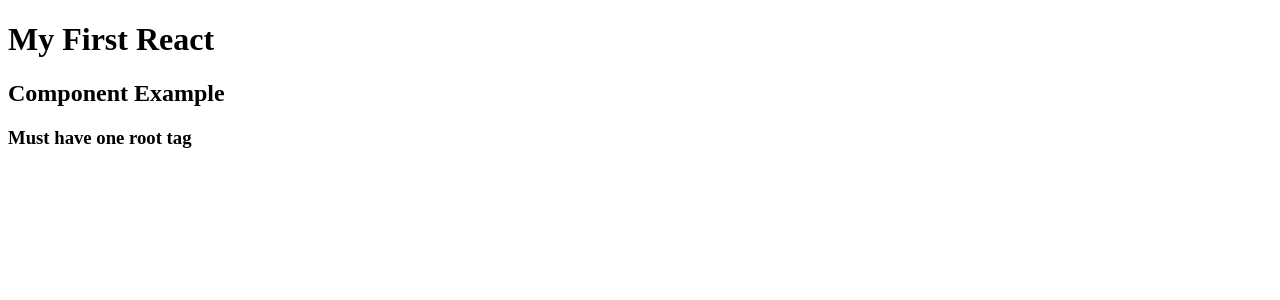
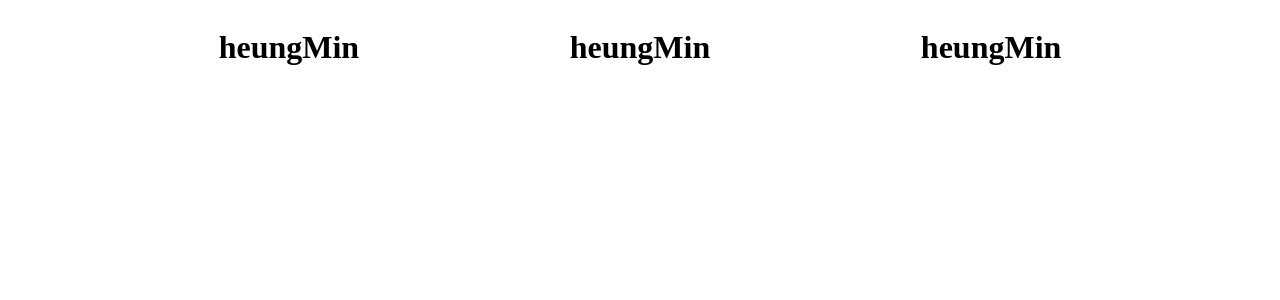
Before and after one commit to smil98/react20231031, a React (Create React App) app: page / in a window 1280 px wide. Shown: the top 300 px of the page. Built offline with nearby package versions, Linux system fonts and the light colour scheme.

Commit message:
Giving Styles

```diff
--- a/src/App.js
+++ b/src/App.js
@@ -1,24 +1,21 @@
+function App() {
+  const myStyle = {
+    display: "flex",
+    justifyContent: "space-evenly",
+  };
 
-function App() {
   return (
-    <div>
-        <h1>My First React</h1>
-        <MyComp />
+    <div style={myStyle}>
+      <MyComp />
+      <MyComp />
+      <MyComp />
     </div>
   );
 }
 
-//syntax: components should always start with Uppercase
-//must have return statement, mostly jsx code
 function MyComp() {
-    //always should have one root tag
-    return (
-        <>
-            <h2>Component Example</h2>
-            <h3>Must have one root tag</h3>
-            {/*this is how th add comments*/}
-        </>
-    )
+  const name = "heungMin";
+  return <h1>{name}</h1>;
 }
 
 export default App;
```
